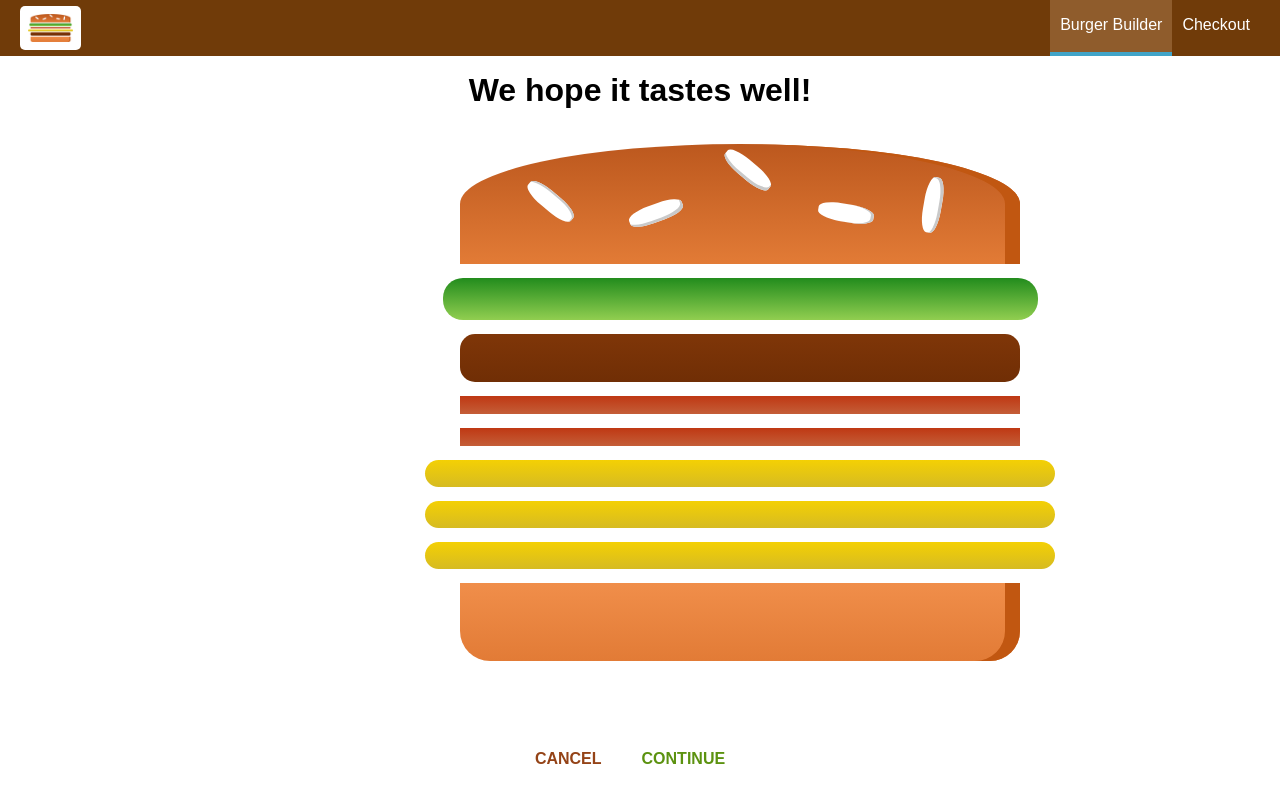
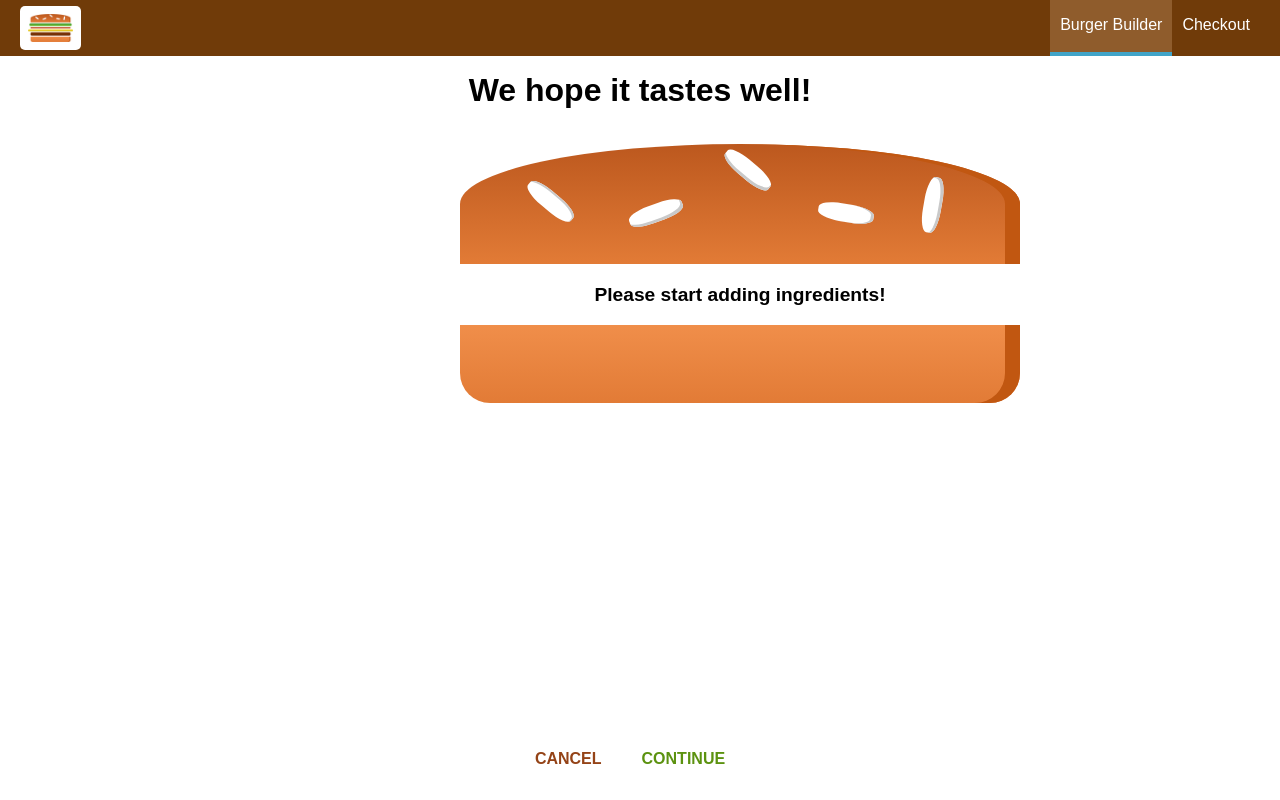
Before and after one commit to marcpre/demo-react-burger-builder, a React app: page /checkout in a window 1280 px wide. Built offline with nearby package versions, Linux system fonts and the light colour scheme.

Commit message:
adding query params

```diff
--- a/src/components/Order/CheckoutSummary/CheckoutSummary.js
+++ b/src/components/Order/CheckoutSummary/CheckoutSummary.js
@@ -12,11 +12,11 @@
             </div>
             <Button
                 btnType="Danger"
-                clicked
+                clicked={props.ceckoutCancelled}
                 >CANCEL </Button>
             <Button
                 btnType="Success"
-                clicked
+                clicked={props.ceckoutContinued}
                 >CONTINUE </Button>
         </div>
     )
--- a/src/containers/BurgerBuilder/BurgerBuilder.js
+++ b/src/containers/BurgerBuilder/BurgerBuilder.js
@@ -92,6 +92,7 @@
 
     purchaseContinueHandler = () => {
         // alert('You continue!');
+        /*
         this.setState({ loading: true });
         const order = {
             ingredients: this.state.ingredients,
@@ -114,6 +115,17 @@
             .catch(error => {
                 this.setState({ loading: false, purchasing: false });
             });
+            */
+           const queryParams = []
+           for (let i in this.state.ingredients) {
+            queryParams.push(encodeURIComponent(i) + '=' + encodeURIComponent(this.state.ingredients))
+            }
+
+            const queryString = queryParams.join('&')
+           this.props.history.push({
+                pathname: '/checkout',
+                search: '?' + queryString
+            })
     }
 
     render() {
--- a/src/containers/Checkout/Checkout.js
+++ b/src/containers/Checkout/Checkout.js
@@ -13,11 +13,30 @@
         }
     }
 
+    componentDidMount() {
+        const query = new URLSearchParams(this.props.location.URLSearchParams)
+        const ingredients = {}
+        for (let param of query.entries()) {
+            ingredients[param[0]] = +param[1]
+        }
+        this.setState({ingredients: ingredients})
+    }
+
+    checkoutCancelledHandler = () => {
+        this.props.history.goBack();
+    }
+
+    checkoutContinuedHandler = () => {
+        this.props.replace('/checkout/contact-data');
+    }
 
     render() {
         return (
             <div>
-                <CheckoutSummary ingredients={this.state.ingredients}/>
+                <CheckoutSummary
+                ingredients={this.state.ingredients}
+                checkoutCancelled={this.checkoutCancelledHandler}
+                checkoutContinued={this.checkoutContinuedHandler} />
             </div>
         )
     }
```
Also changed, not shown: src/components/Burger/Burger.js (line endings or trailing spaces), 2 other files (tests, documents, lock files or other folders).
